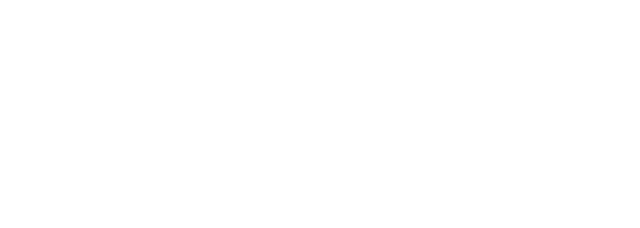
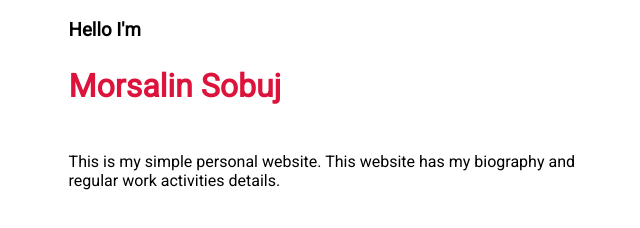
Before and after one commit to morsalinsobuj/PersonalWebsite, a plain HTML site: page index.html in a window 1280 px wide. Shown: the whole page, without its empty margins (21-661 px from the left). Drawn offline with Linux system fonts and the light colour scheme.

Commit message:
back to code

```diff
--- a/index.html
+++ b/index.html
@@ -3,9 +3,21 @@
 <head>
     <meta charset="UTF-8">
     <meta name="viewport" content="width=device-width, initial-scale=1.0">
-    <title>My personal website</title>
+    <title>My Personal Website</title>
+    <link href="https://fonts.googleapis.com/css2?family=Roboto&display=swap" rel="stylesheet">
+    <link rel="stylesheet" href="style.css">
 </head>
 <body>
+    <section>
+        <div class="half-width">
+            <h3>Hello I'm</h3>
+            <h1 id="name-highlight">Morsalin Sobuj</h1>
+            <P>This is my simple personal website. This website has my biography and regular work activities details.</P>
+        </div>
+        <div half-width>
+
+        </div>
+    </section>
 
 </body>
 </html>
--- a/style.css
+++ b/style.css
@@ -0,0 +1,15 @@
+body{
+    margin: 0;
+    font-family: 'Roboto', sans-serif;
+}
+.half-width{
+    width: 40%;
+    float: left;
+    margin-left: 5%;
+    padding-left: 2%;
+}
+#name-highlight{
+    color: crimson;
+    padding-bottom: 4%;
+    font-size: xx-large;
+}
```
